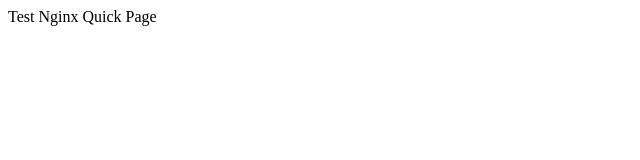
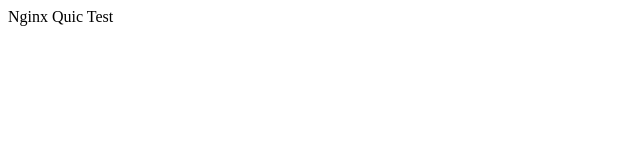
Before and after one commit to digitalprofi-ou/nginx-http3, a plain HTML site: page www/index.html in a window 1280 px wide. Shown: the full height of the page, 0-640 px from the left. Drawn offline with Linux system fonts and the light colour scheme.

```diff
--- a/www/index.html
+++ b/www/index.html
@@ -2,9 +2,9 @@
 <html lang="en">
 <head>
     <meta charset="UTF-8">
-    <title>Test Nginx Quick Page</title>
+    <title>Nginx Quic Test</title>
 </head>
 <body>
-    Test Nginx Quick Page
+Nginx Quic Test
 </body>
 </html>
```
Also changed, not shown: 4 other files.
